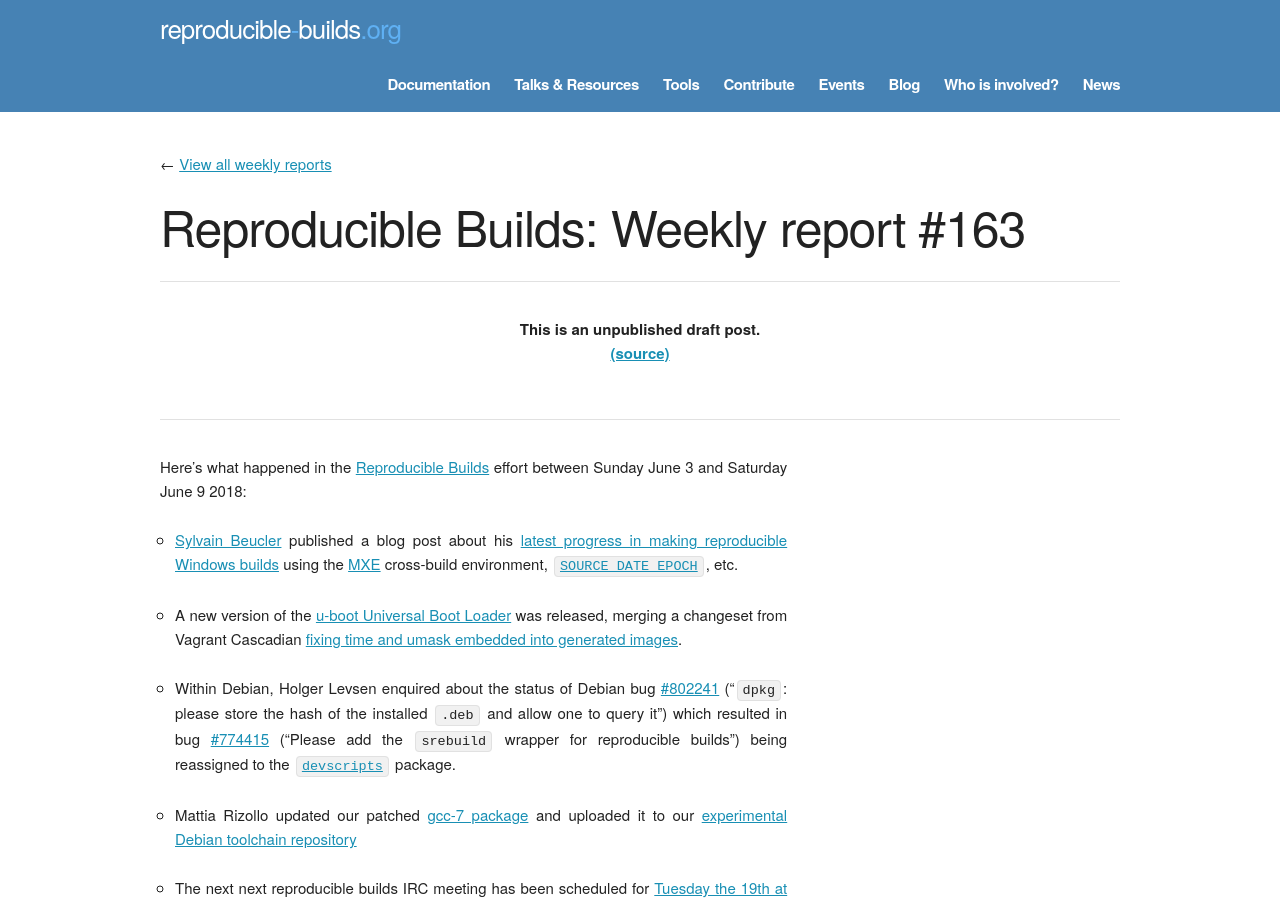
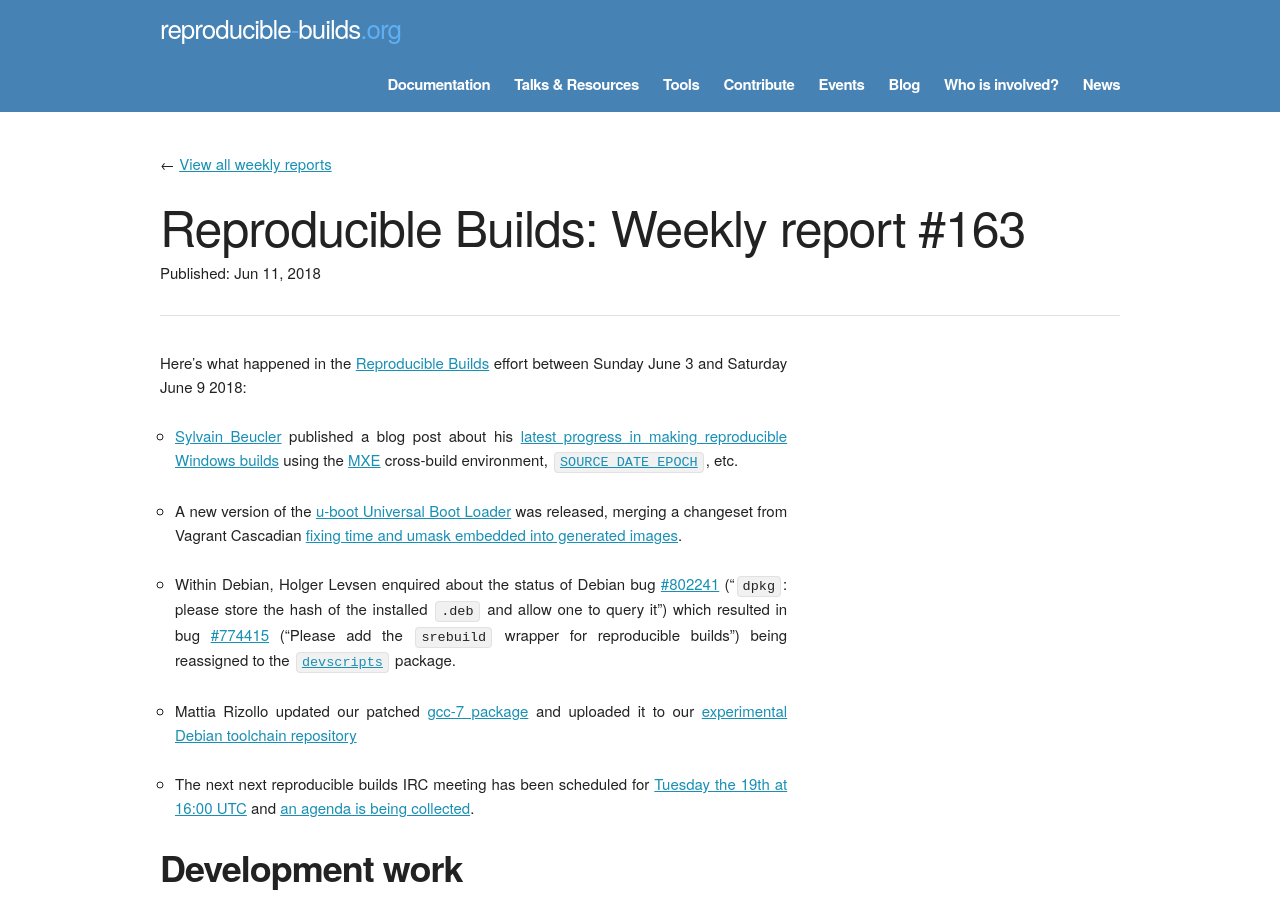
Before and after one commit to prototypefund/reproducible-website, a Jekyll site: the page built from _blog/posts/163.md, in a window 1280 px wide and 900 px high. Built offline with Jekyll 4.4.1, drawn with Linux system fonts in a browser that asks for light colours; some web fonts are replaced.

Commit message:
published as https://reproducible-builds.org/blog/posts/163/

```diff
--- a/_blog/posts/163.md
+++ b/_blog/posts/163.md
@@ -1,6 +1,7 @@
 ---
 layout: blog
 week: 163
+published: 2018-06-11 21:45:19
 ---
 
 Here's what happened in the [Reproducible Builds](https://reproducible-builds.org) effort between Sunday June 3 and Saturday June 9 2018:
```
